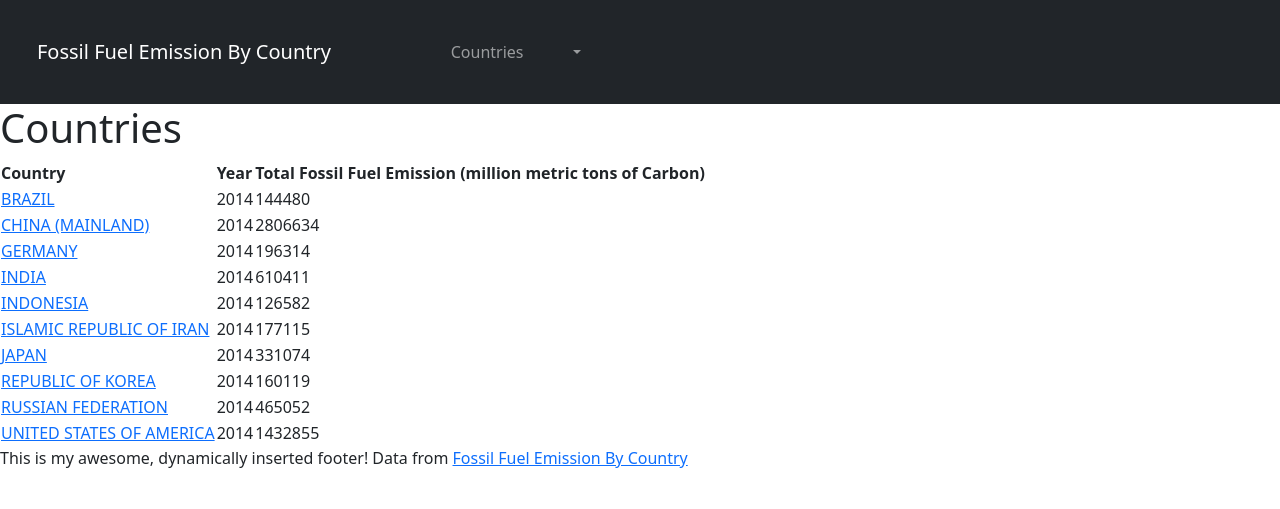
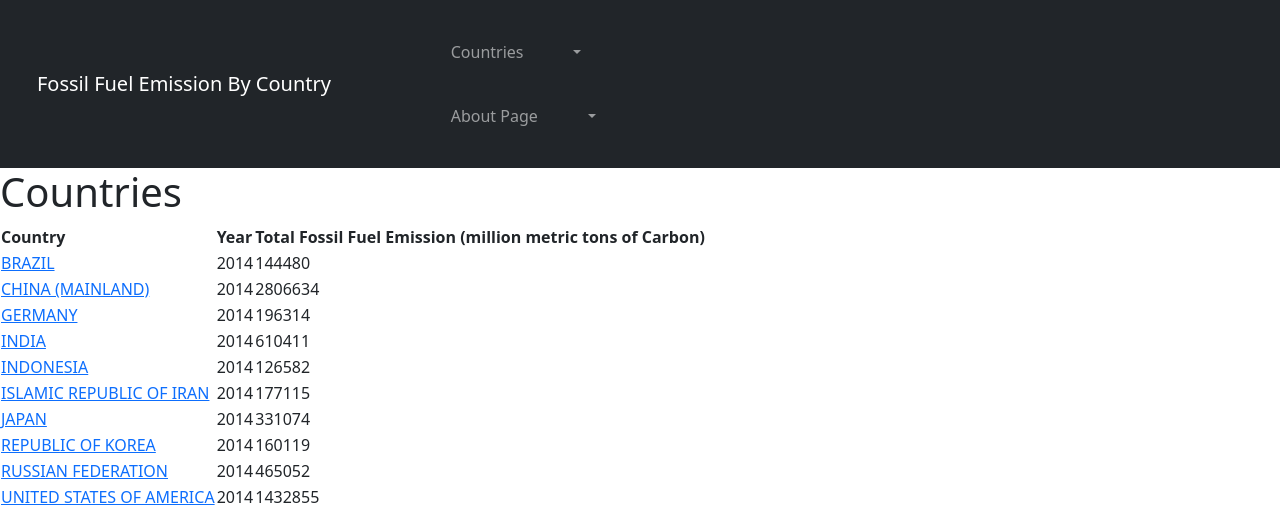
Before and after one commit to vgupta2024/Fossil-Fuel-Emissions, a Node server app: page / in a window 1280 px wide. Shown: the top 509 px of the page. Run offline with Node 20, Linux system fonts and the light colour scheme.

Commit message:
index changes

```diff
--- a/Data-Journalism-Demo/public/index.html
+++ b/Data-Journalism-Demo/public/index.html
@@ -46,6 +46,12 @@
 
       <li><a class="dropdown-item" href="UNITED_STATES_OF_AMERICA.html">UNITED STATES OF AMERICA </a></li>
 
+    </ul>
+      <a class="nav-link dropdown-toggle" href="#" role="button" data-bs-toggle="dropdown" aria-expanded="false">
+      About Page
+                </a>
+       <ul class="dropdown-menu dropdown-menu-dark">
+        <li><a class="dropdown-item" href="../src/about.html"> About Page </a></li>
             </ul>
           </li>
         </ul>
--- a/Data-Journalism-Demo/src/views/index.ejs
+++ b/Data-Journalism-Demo/src/views/index.ejs
@@ -28,6 +28,12 @@
     <% for(country in data){ %>
       <li><a class="dropdown-item" href="<%=data[country].link%>.html"><%= country %> </a></li>
       <%}%>
+    </ul>
+      <a class="nav-link dropdown-toggle" href="#" role="button" data-bs-toggle="dropdown" aria-expanded="false">
+      About Page
+                </a>
+       <ul class="dropdown-menu dropdown-menu-dark">
+        <li><a class="dropdown-item" href="../src/about.html"> About Page </a></li>
             </ul>
           </li>
         </ul>
```
